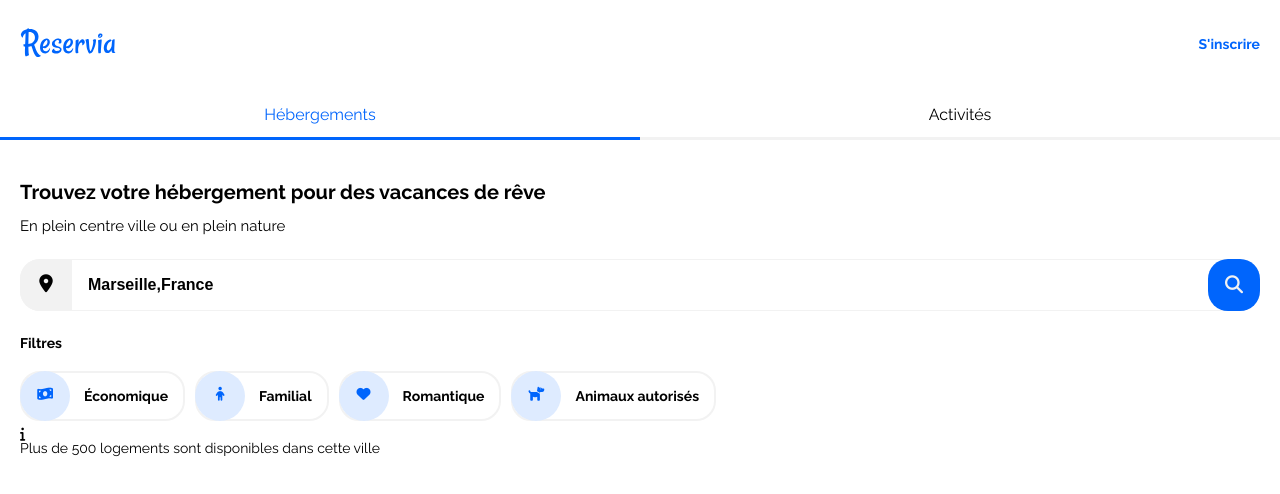
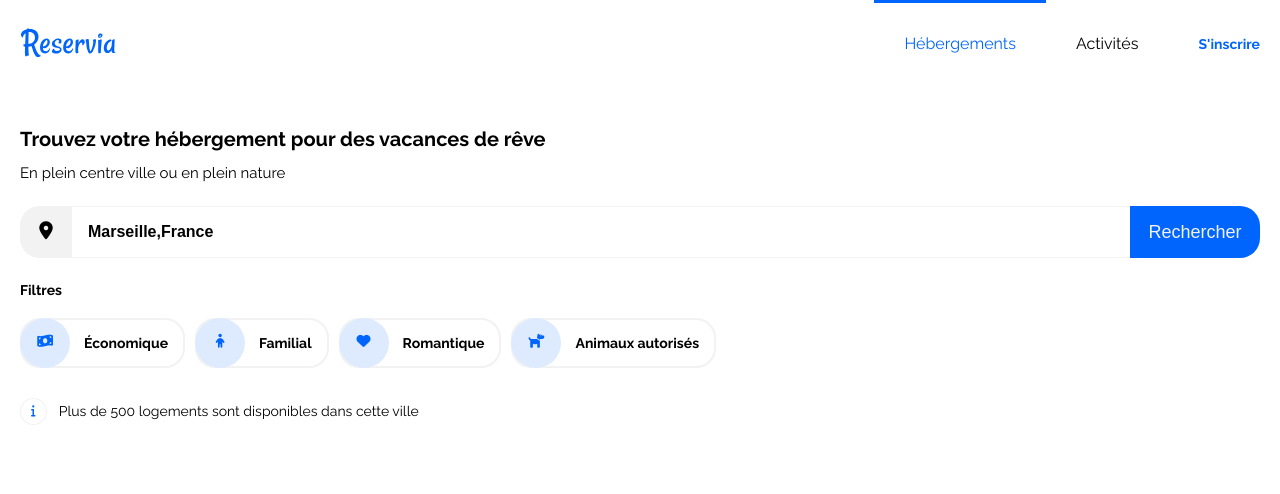
Before and after one commit to MouniaFT/MouniaFattouh_2_09032021, a plain HTML site: page index.html in a window 1280 px wide. Drawn offline with Linux system fonts and the light colour scheme.

Commit message:
Header and Section Search / mobile and desktop OK

```diff
--- a/index.html
+++ b/index.html
@@ -15,11 +15,8 @@
     <header class="header">
         <div class="container">
             <!-- Login -->
-            <div class="header-login">
             <a href="#" class="logo"><img src="images/logo/Reservia.svg" alt="logo"></a>
             <a href="#" class="login">S'inscrire</a>
-            </div>
-        </div>
             <!-- Nav -->
             <nav class="nav">
                 <ul class="nav-items">
@@ -27,6 +24,7 @@
                     <li class="nav-item"><a href="#activities">Activités</a></li>
                 </ul>
             </nav>
+        </div>
     </header>
 
     <!-- Main -->
@@ -38,9 +36,10 @@
                 <p class="search-description">En plein centre ville ou en plein nature</p>
                 <!-- Search form -->
                 <form class="search-form" action="#">
-                    <span class="form-icone-maps"><i class="fas fa-map-marker-alt"></i></span>
+                    <span class="form-icon-maps"><i class="fas fa-map-marker-alt"></i></span>
                     <input class="form-city" type="text" name="city" value="Marseille,France">
-                    <button type="submit" class="form-btn-search"><i class="fas fa-search"></i></button>
+                    <button type="submit" class="form-btn-search"><i class="fas fa-search"></i><span class="btn-search-label">Rechercher</span>
+                    </button>
                 </form>
                 <!-- Search filters -->
                 <div class="search-filters">
@@ -52,7 +51,7 @@
                         <li class="filters-item"><span><i class="fas fa-dog"></i></span>Animaux autorisés</li>
                     </ul>
                     <div class="search-info">
-                        <span class="info-icone"><i class="fas fa-info"></i></span>
+                        <span class="info-icon"><i class="fas fa-info"></i></span>
                         <p class="info-label">Plus de 500 logements sont disponibles dans cette ville</p>
                     </div>
                 </div>
--- a/style.css
+++ b/style.css
@@ -16,11 +16,14 @@ a{
 }
 
 /* Header */
-.header-login{
+.header .container{
     display: flex;
+    flex-wrap: wrap;
     align-items: center;
-    justify-content: space-between;
-    margin-bottom: 20px;
+}
+
+.logo{
+    margin-right: auto;
 }
 
 .login{
@@ -32,8 +35,14 @@ a{
     text-decoration: underline #0065FC;
 }
 
+.nav{
+    width: 100%;
+    margin-top: 20px;
+}
+
 .nav-items{
     display: flex;
+    margin: 0 -20px;
 }
 
 .nav-item{
@@ -53,7 +62,51 @@ a{
 }
 
 @media screen and (min-width: 768px){
+   .header .container{
+       display: flex;
+       align-items: center;
+       flex-wrap: nowrap;
+    }
 
+   .logo{
+       margin-right: auto;
+    }
+
+   .login{
+       margin-left: 30px;
+    }
+
+   .nav{
+       order: 2;
+       margin-top: 0;
+       width: auto;
+    }
+
+   .nav-items{
+       margin: 0;
+    }
+
+   .nav-item{
+       border-bottom: none;
+       padding-bottom: 0;
+       padding: 0 30px;
+       position: relative;
+    }
+
+   .nav-item.active::before{
+       content: '';
+       background-color: #0065FC;
+       height: 3px;
+       width: 100%;
+       display: inline-block;
+       position: absolute;
+       left: 0;
+       top: -36px;
+    }
+
+   .login{
+       order: 3;
+    }
 }
 
 /* Section 1 Search */
@@ -80,14 +133,14 @@ a{
     position: relative;
 }
 
-.form-icone-maps,.form-btn-search{
+.form-icon-maps,.form-btn-search{
     width: 52px;
     font-size: 18px;
     position: absolute;
     height: 100%;
 }
 
-.form-icone-maps{
+.form-icon-maps{
     background-color: #f2f2f2;
     line-height: 50px;
     text-align: center;
@@ -96,7 +149,6 @@ a{
 }
 
 .form-city{
-    border: none;
     font-weight: bold;
     font-size: 16px;
     border: solid 1px #f2f2f2;
@@ -112,6 +164,25 @@ a{
     border: none;
     border-radius: 20px;
     right: 0;
+}
+
+.btn-search-label{
+    display: none;
+}
+
+@media screen and (min-width: 768px){
+    .form-btn-search{
+        width: 130px;
+        border-radius: 0 20px 20px 0;
+    }
+
+    .form-btn-search i{
+        display: none;
+    }
+
+    .btn-search-label{
+        display: block;
+    }
 }
 
 /* Search filters */
@@ -148,3 +219,26 @@ a{
     left: -2px;
     top: -2px;
 }
+
+.search-info{
+    margin-top: 24px;
+    display: flex;
+}
+
+.info-icon{
+    font-size: 12px;
+    color: #0065FC;
+    width: 25px;
+    height: 25px;
+    text-align: center;
+    border: solid 1px #f2f2f2;
+    border-radius: 50%;
+    line-height: 25px;
+}
+
+.info-label{
+    line-height: 1.2;
+    padding-left: 12px;
+    width: calc(100% - 25px);
+    padding-top: 5px;
+}
```
Lines whose indentation alone changed are shown as unchanged.
